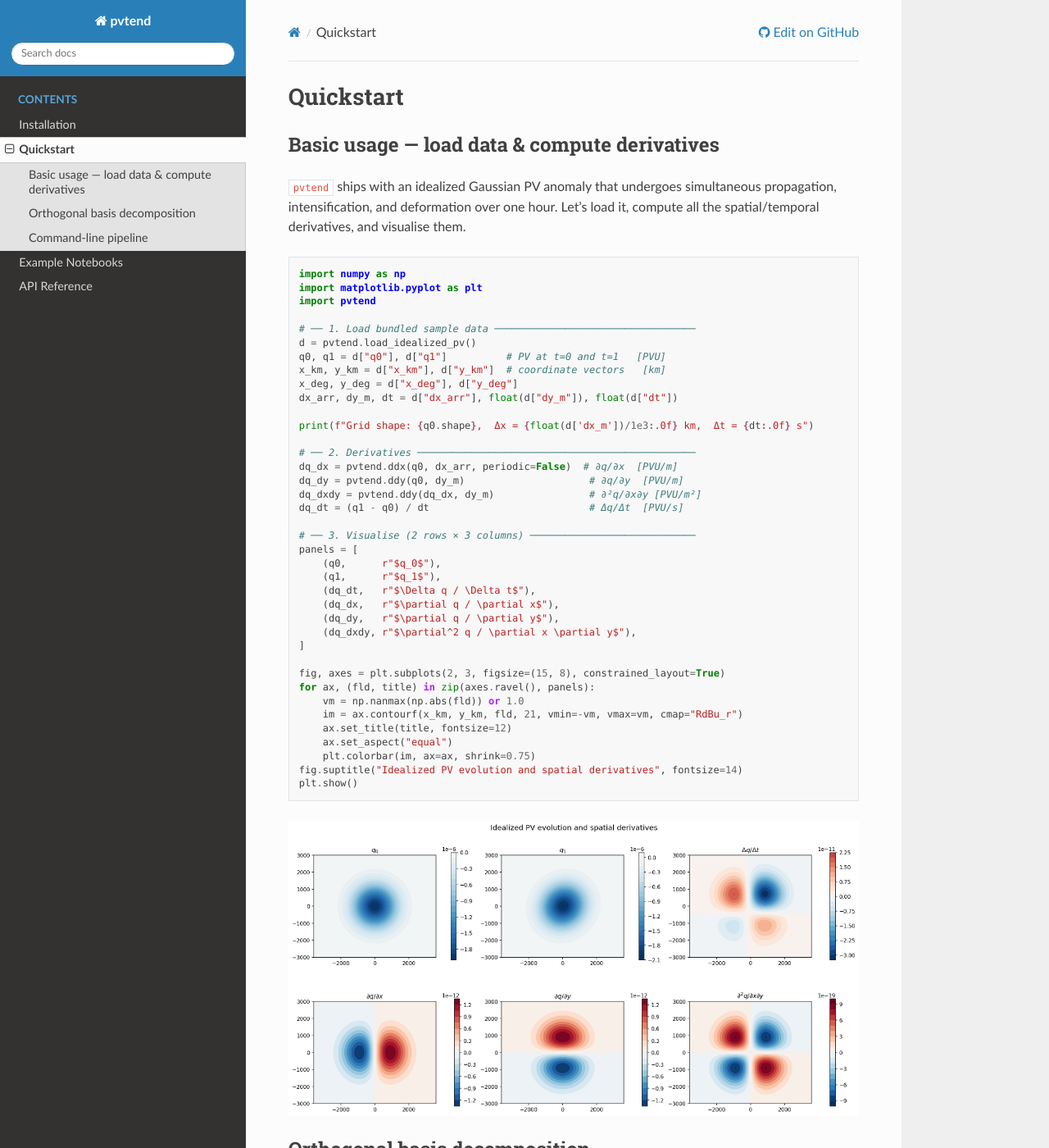
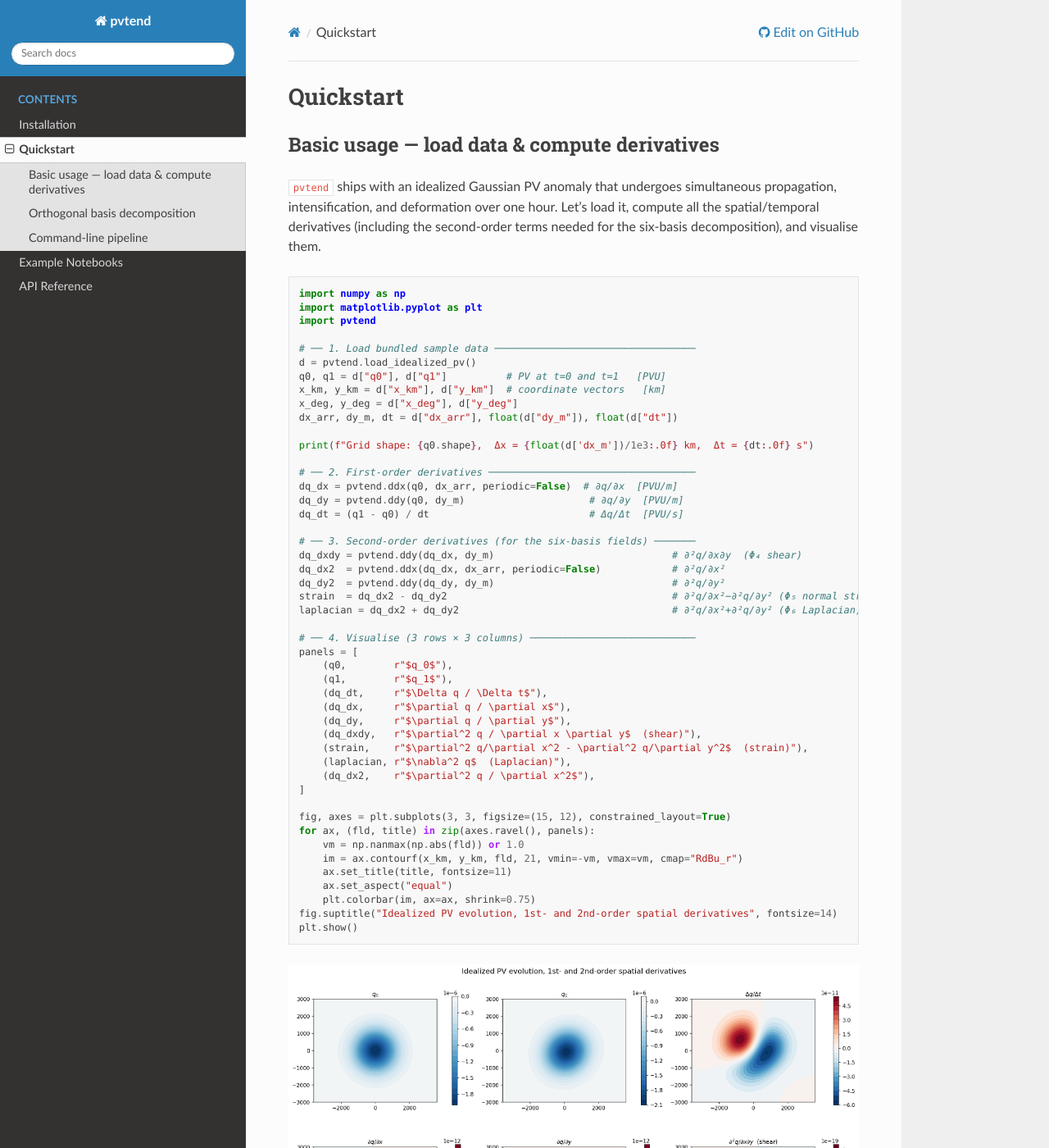
Before and after one commit to yanxingjianken/pvtend, a Sphinx documentation site: the page built from docs/quickstart.rst, in a window 1280 px wide and 1400 px high. Shown: the whole window at 82% size. Built offline with Sphinx 7.4.7 and the Read the Docs theme 3.1.0, drawn with Linux system fonts in a browser that asks for light colours; pages that are not in the unit, such as notebooks, are missing from menus; some of the changed text lies outside the part shown.

Commit message:
docs: update quickstart to six-basis decomposition with 2nd-order derivatives
- Derivatives section: add ∂²q/∂x², ∂²q/∂y², strain, Laplacian (3×3 layout)
- Decomposition section: show DEF₁ shear, DEF₂ strain, LAP separately + combined (3×3 layout)
- Print all 6 coefficients: β, αx, αy, γ₁, γ₂, σ
- Regenerate both quickstart PNG images at 150 dpi

```diff
--- a/docs/quickstart.rst
+++ b/docs/quickstart.rst
@@ -6,8 +6,9 @@
 
 ``pvtend`` ships with an idealized Gaussian PV anomaly that undergoes
 simultaneous propagation, intensification, and deformation over one
-hour.  Let's load it, compute all the spatial/temporal derivatives, and
-visualise them.
+hour.  Let's load it, compute all the spatial/temporal derivatives
+(including the second-order terms needed for the six-basis
+decomposition), and visualise them.
 
 .. code-block:: python
 
@@ -24,43 +25,53 @@
 
    print(f"Grid shape: {q0.shape},  Δx = {float(d['dx_m'])/1e3:.0f} km,  Δt = {dt:.0f} s")
 
-   # ── 2. Derivatives ───────────────────────────────────────────────
+   # ── 2. First-order derivatives ───────────────────────────────────
    dq_dx = pvtend.ddx(q0, dx_arr, periodic=False)  # ∂q/∂x  [PVU/m]
    dq_dy = pvtend.ddy(q0, dy_m)                     # ∂q/∂y  [PVU/m]
-   dq_dxdy = pvtend.ddy(dq_dx, dy_m)                # ∂²q/∂x∂y [PVU/m²]
    dq_dt = (q1 - q0) / dt                           # Δq/Δt  [PVU/s]
 
-   # ── 3. Visualise (2 rows × 3 columns) ────────────────────────────
+   # ── 3. Second-order derivatives (for the six-basis fields) ───────
+   dq_dxdy = pvtend.ddy(dq_dx, dy_m)                              # ∂²q/∂x∂y  (Φ₄ shear)
+   dq_dx2  = pvtend.ddx(dq_dx, dx_arr, periodic=False)            # ∂²q/∂x²
+   dq_dy2  = pvtend.ddy(dq_dy, dy_m)                              # ∂²q/∂y²
+   strain  = dq_dx2 - dq_dy2                                      # ∂²q/∂x²−∂²q/∂y² (Φ₅ normal strain)
+   laplacian = dq_dx2 + dq_dy2                                    # ∂²q/∂x²+∂²q/∂y² (Φ₆ Laplacian)
+
+   # ── 4. Visualise (3 rows × 3 columns) ────────────────────────────
    panels = [
-       (q0,      r"$q_0$"),
-       (q1,      r"$q_1$"),
-       (dq_dt,   r"$\Delta q / \Delta t$"),
-       (dq_dx,   r"$\partial q / \partial x$"),
-       (dq_dy,   r"$\partial q / \partial y$"),
-       (dq_dxdy, r"$\partial^2 q / \partial x \partial y$"),
+       (q0,        r"$q_0$"),
+       (q1,        r"$q_1$"),
+       (dq_dt,     r"$\Delta q / \Delta t$"),
+       (dq_dx,     r"$\partial q / \partial x$"),
+       (dq_dy,     r"$\partial q / \partial y$"),
+       (dq_dxdy,   r"$\partial^2 q / \partial x \partial y$  (shear)"),
+       (strain,    r"$\partial^2 q/\partial x^2 - \partial^2 q/\partial y^2$  (strain)"),
+       (laplacian, r"$\nabla^2 q$  (Laplacian)"),
+       (dq_dx2,    r"$\partial^2 q / \partial x^2$"),
    ]
 
-   fig, axes = plt.subplots(2, 3, figsize=(15, 8), constrained_layout=True)
+   fig, axes = plt.subplots(3, 3, figsize=(15, 12), constrained_layout=True)
    for ax, (fld, title) in zip(axes.ravel(), panels):
        vm = np.nanmax(np.abs(fld)) or 1.0
        im = ax.contourf(x_km, y_km, fld, 21, vmin=-vm, vmax=vm, cmap="RdBu_r")
-       ax.set_title(title, fontsize=12)
+       ax.set_title(title, fontsize=11)
        ax.set_aspect("equal")
        plt.colorbar(im, ax=ax, shrink=0.75)
-   fig.suptitle("Idealized PV evolution and spatial derivatives", fontsize=14)
+   fig.suptitle("Idealized PV evolution, 1st- and 2nd-order spatial derivatives", fontsize=14)
    plt.show()
 
 .. image:: _static/quickstart_derivatives.png
-   :alt: PV fields and spatial derivatives (2×3 panel)
+   :alt: PV fields and spatial derivatives (3×3 panel)
    :width: 100%
 
 
 Orthogonal basis decomposition
 ------------------------------
 
-Using the derivatives from above, build the four orthogonal bases
-(intensification / propagation / deformation) via Gram-Schmidt, project
-the PV tendency, and compare the reconstruction with the original.
+Using the derivatives from above, build the **six** orthogonal bases
+(Φ₁ intensification / Φ₂–Φ₃ propagation / Φ₄–Φ₅ deformation /
+Φ₆ Laplacian) via Gram-Schmidt, project the PV tendency, and compare
+the reconstruction with the original.
 
 .. code-block:: python
 
@@ -86,34 +97,39 @@
    # ── 2. Project tendency onto basis ───────────────────────────────
    result = project_field(dq_dt, basis)
 
-   print(f"β  (intensification) = {result['beta']:.3e} s⁻¹")
-   print(f"αx (zonal prop.)     = {result['ax']:.1f} m/s")
-   print(f"αy (merid. prop.)    = {result['ay']:.1f} m/s")
-   print(f"γ  (deformation)     = {result['gamma']:.3e} m² s⁻¹")
-   print(f"RMSE                 = {result['rmse']:.3e}")
+   print(f"β  (intensification)     = {result['beta']:.3e} s⁻¹")
+   print(f"αx (zonal propagation)   = {result['ax']:.1f} m/s")
+   print(f"αy (merid. propagation)  = {result['ay']:.1f} m/s")
+   print(f"γ₁ (shear deformation)   = {result['gamma1']:.3e} m² s⁻¹")
+   print(f"γ₂ (normal strain)       = {result['gamma2']:.3e} m² s⁻¹")
+   print(f"σ  (Laplacian/diffusion) = {result['sigma']:.3e} m² s⁻¹")
+   print(f"RMSE                     = {result['rmse']:.3e}")
 
-   # ── 3. Visualise (2 rows × 3 columns) ────────────────────────────
+   # ── 3. Visualise (3 rows × 3 columns) ────────────────────────────
    panels2 = [
        (result["int"],   rf"INT ($\beta$={result['beta']:.2e} s$^{{-1}}$)"),
        (result["prop"],  rf"PRP ($\alpha_x$={result['ax']:.1f}, $\alpha_y$={result['ay']:.1f} m/s)"),
-       (result["def"],   rf"DEF ($\gamma$={result['gamma']:.2e} m$^2$ s$^{{-1}}$)"),
+       (result["def1"],  rf"DEF$_1$ shear ($\gamma_1$={result['gamma1']:.2e} m$^2$/s)"),
+       (result["def2"],  rf"DEF$_2$ strain ($\gamma_2$={result['gamma2']:.2e} m$^2$/s)"),
+       (result["lap"],   rf"LAP ($\sigma$={result['sigma']:.2e} m$^2$/s)"),
+       (result["def"],   r"DEF$_1$+DEF$_2$ combined"),
        (dq_dt,           r"Original $\Delta q / \Delta t$"),
        (result["recon"], r"Reconstructed $\hat{F}$"),
        (result["resid"], "Residual (error)"),
    ]
 
-   fig, axes = plt.subplots(2, 3, figsize=(15, 8), constrained_layout=True)
+   fig, axes = plt.subplots(3, 3, figsize=(15, 12), constrained_layout=True)
    for ax, (fld, title) in zip(axes.ravel(), panels2):
        vm = np.nanmax(np.abs(fld)) or 1.0
        im = ax.contourf(x_km, y_km, fld, 21, vmin=-vm, vmax=vm, cmap="RdBu_r")
        ax.set_title(title, fontsize=11)
        ax.set_aspect("equal")
        plt.colorbar(im, ax=ax, shrink=0.75)
-   fig.suptitle("Basis decomposition — smoothed + Gram-Schmidt", fontsize=14)
+   fig.suptitle("Six-basis decomposition — smoothed + Gram-Schmidt", fontsize=14)
    plt.show()
 
 .. image:: _static/quickstart_decomposition.png
-   :alt: Orthogonal basis decomposition and reconstruction (2×3 panel)
+   :alt: Orthogonal six-basis decomposition and reconstruction (3×3 panel)
    :width: 100%
 
 
```
Also changed, not shown: docs/_static/quickstart_decomposition.png, docs/_static/quickstart_derivatives.png.
